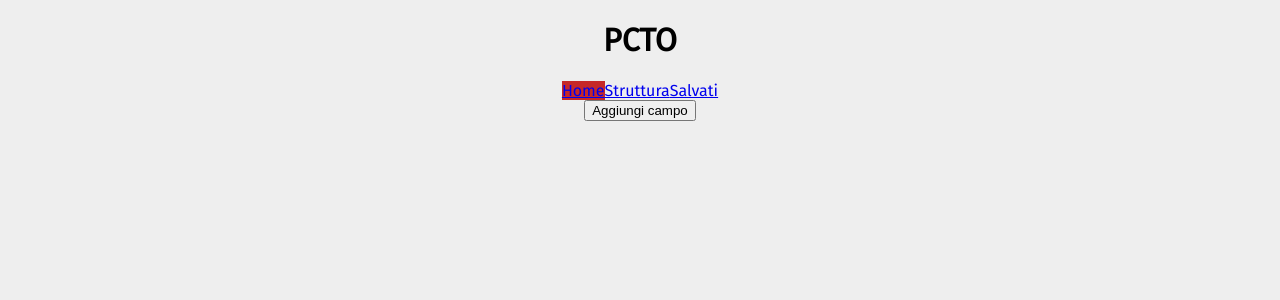
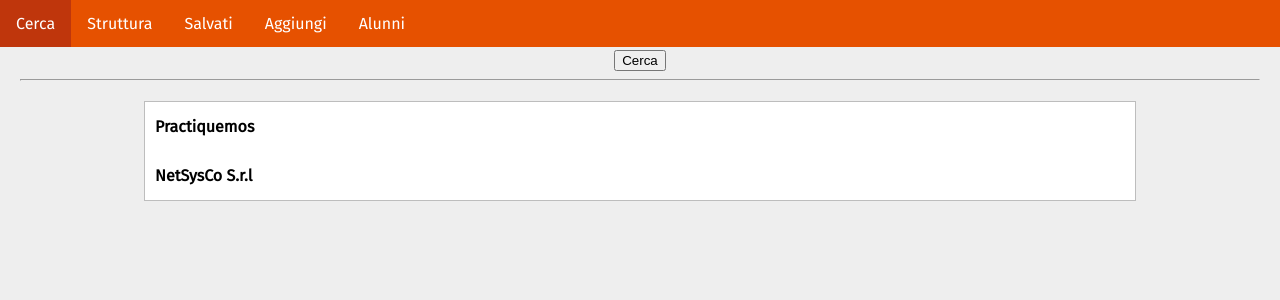
Before and after one commit to SartoRiccardo/pcto-anagrafe, a React (Create React App) app: page / in a window 1280 px wide. Shown: the top 300 px of the page. Built offline with nearby package versions, Linux system fonts and the light colour scheme.

Commit message:
Added redux for search pages

```diff
--- a/package.json
+++ b/package.json
@@ -6,6 +6,7 @@
     "@testing-library/jest-dom": "^4.2.4",
     "@testing-library/react": "^9.4.0",
     "@testing-library/user-event": "^7.2.1",
+    "immutability-helper": "^3.0.1",
     "react": "^16.12.0",
     "react-dom": "^16.12.0",
     "react-redux": "^7.1.3",
--- a/src/components/company/CompanyResults.js
+++ b/src/components/company/CompanyResults.js
@@ -1,5 +1,6 @@
 import React from "react";
 import CompanySummary from "./CompanySummary";
+import {connect} from "react-redux";
 
 function CompanyResults(props) {
   const {results, search} = props;
@@ -16,4 +17,11 @@ function CompanyResults(props) {
   );
 }
 
-export default CompanyResults;
+function mapStateToProps(state) {
+  return {
+    search: state.search,
+    results: state.results,
+  };
+}
+
+export default connect(mapStateToProps)(CompanyResults);
--- a/src/components/company/CompanySummary.js
+++ b/src/components/company/CompanySummary.js
@@ -10,8 +10,8 @@ class CompanySummary extends Component {
 
     let uniqueFields = [];
     for (let i = 0; i < search.length; i++) {
-      if(!uniqueFields.includes(search[i].id)) {
-        uniqueFields.push(search[i].id);
+      if(!uniqueFields.includes(search[i].field.id) && search[i].field.id !== 0) {
+        uniqueFields.push(search[i].field.id);
       }
     }
 
--- a/src/components/forms/SearchBar.js
+++ b/src/components/forms/SearchBar.js
@@ -1,21 +1,28 @@
 import React, {Component} from "react";
 import SearchField from "./SearchField";
+import {connect} from "react-redux";
+import {update} from "immutability-helper";
 
 class SearchBar extends Component {
   constructor(props) {
     super(props);
 
+    const fields = this.props.search;
+
     this.state = {
-      fields: [],
+      fields,
       lastId: 0,
     };
   }
 
   handleChange = evt => {
     let fields = [...this.state.fields];
+    let changedField = null;
     for (let i = 0; i < fields.length; i++) {
       if(fields[i].id === evt.id) {
         fields[i] = {...evt.target.state};
+        changedField = fields[i];
+        break;
       }
     }
 
@@ -23,6 +30,7 @@ class SearchBar extends Component {
       fields
     }, () => {
       this.notifyChange();
+      this.props.updateSearchField(changedField);
     });
   }
 
@@ -40,16 +48,20 @@ class SearchBar extends Component {
       lastId: lastId+1,
     }, () => {
       this.notifyChange();
+
+      const {fields} = this.state;
+      this.props.addSearchField(fields[fields.length-1]);
     });
   }
 
   handleDelete = evt => {
-    const {id} = evt.target.props;
+    const {id} = evt.target.state;
     const {fields} = this.state;
     this.setState({
       fields: fields.filter(f => f.id !== id),
     }, () => {
       this.notifyChange();
+      this.props.deleteSearchField(id);
     });
   }
 
@@ -65,16 +77,43 @@ class SearchBar extends Component {
     const {fields} = this.state;
     const sFields = fields.map(f => {
       return (
-        <SearchField key={f.id} id={f.id} options={this.props.options} onChange={this.handleChange} onDelete={this.handleDelete} />
+        <SearchField
+          key={f.id}
+          options={this.props.options}
+          initState={f}
+          onChange={this.handleChange}
+          onDelete={this.handleDelete}
+        />
       );
     })
     return (
       <form onSubmit={evt => evt.preventDefault()}>
         {sFields}
-        <input type="button" value="Aggiungi campo" onClick={this.addSearchField} />
+        <input className="btn" type="button" value="Cerca" onClick={this.addSearchField} />
       </form>
     );
   }
 }
 
-export default SearchBar;
+function mapStateToProps(state) {
+  return {
+    options: state.options,
+    search: state.search,
+  };
+}
+
+function mapDispatchToProps(dispatch) {
+  return {
+    addSearchField: search => {
+      dispatch({type: "ADD_SEARCH_FIELD", search});
+    },
+    deleteSearchField: id => {
+      dispatch({type: "DELETE_SEARCH_FIELD", id});
+    },
+    updateSearchField: search => {
+      dispatch({type: "UPDATE_SEARCH_FIELD", search});
+    }
+  };
+}
+
+export default connect(mapStateToProps, mapDispatchToProps)(SearchBar);
--- a/src/components/forms/SearchCompany.js
+++ b/src/components/forms/SearchCompany.js
@@ -1,11 +1,6 @@
 import React, {Component} from "react";
 import SearchBar from "./SearchBar";
 import CompanyResults from "../company/CompanyResults";
-
-let placeholder1 = [
-  {id:0, name:"nome", regex:"*"},
-  {id:1, name:"telefono", regex:"\\d{3} \\d{3} \\d{4}"}
-];
 
 class SearchCompany extends Component {
   constructor(props) {
@@ -26,7 +21,9 @@ class SearchCompany extends Component {
   render() {
     return (
       <div>
-        <SearchBar options={placeholder1} onChange={this.handleChange} />
+        <SearchBar onChange={this.handleChange} />
+        <hr />
+        <CompanyResults />
       </div>
     )
   }
--- a/src/components/forms/SearchField.js
+++ b/src/components/forms/SearchField.js
@@ -4,7 +4,9 @@ class SearchField extends Component {
   constructor(props) {
     super(props);
 
-    this.state = {
+    this.state = this.props.initState ? {
+      ...this.props.initState
+    } : {
       id: this.props.id,
       field: this.props.options[0],
       value: "",
@@ -47,7 +49,7 @@ class SearchField extends Component {
   notifyChange = () => {
     if(this.props.onChange) {
       this.props.onChange({
-        id: this.props.id,
+        id: this.state.id,
         target: this,
       });
     }
--- a/src/components/ui/AdminNav.js
+++ b/src/components/ui/AdminNav.js
@@ -2,12 +2,15 @@ import React, {} from "react";
 import {NavLink} from "react-router-dom";
 
 function AdminNav(props) {
-
   return (
     <nav>
-      <NavLink to="/">Home</NavLink>
-      <NavLink to="/table">Struttura</NavLink>
-      <NavLink to="/saved">Salvati</NavLink>
+      <ul>
+        <li><NavLink to="/search">Cerca</NavLink></li>
+        <li><NavLink to="/structure">Struttura</NavLink></li>
+        <li><NavLink to="/saved">Salvati</NavLink></li>
+        <li><NavLink to="/add">Aggiungi</NavLink></li>
+        <li><NavLink to="/projects">Alunni</NavLink></li>
+      </ul>
     </nav>
   );
 }
--- a/src/components/ui/App.js
+++ b/src/components/ui/App.js
@@ -6,11 +6,18 @@ import SearchCompany from "../forms/SearchCompany";
 function App() {
   return(
     <BrowserRouter>
-      <div>
-        <h1>PCTO</h1>
-        <AdminNav />
+      <AdminNav />
+      <div className="content">
         <Switch>
           <Route exact path="/" component={SearchCompany} />
+          <Route path="/search" component={SearchCompany} />
+          {/*
+          <Route path="/structure" component={} />
+          <Route path="/company/:id" component={} />
+          <Route path="/saved" component={} />
+          <Route path="/add" component={} />
+          <Route path="/projects" component={} />
+          */}
         </Switch>
       </div>
     </BrowserRouter>
--- a/src/index.js
+++ b/src/index.js
@@ -3,5 +3,9 @@ import ReactDOM from "react-dom";
 import App from "./components/ui/App";
 import "./index.css";
 import {createStore} from "redux";
+import {Provider} from "react-redux";
+import rootReducer from "./redux/reducers/rootReducer";
 
-ReactDOM.render(<App />, document.getElementById("root"));
+const store = createStore(rootReducer);
+
+ReactDOM.render(<Provider store={store}><App /></Provider>, document.getElementById("root"));
--- /dev/null
+++ b/src/redux/reducers/rootReducer.js
@@ -0,0 +1,71 @@
+import update from "immutability-helper";
+
+const init = {
+  options: [
+    {id: 0, name: "nome", regex: ".+"},
+    {id: 1, name: "telefono", regex: "\\d{3} \\d{3} \\d{4}"},
+    {id: 2, name: "email", regex: "[a-zA-Z0-9.!#$%&’*+\\/=?^_`{|}~-]+@[a-zA-Z0-9-]+(?:\\.[a-zA-Z0-9-]+)*"},
+  ],
+  search: [],
+  results: [
+    {
+      id: 2,
+      name: "Practiquemos",
+      fields: [
+        {id: 1, name: "telefono", regex: "\\d{3} \\d{3} \\d{4}", value:"123 456 7890"},
+        {id: 2, name: "email", regex: "[a-zA-Z0-9.!#$%&’*+\\/=?^_`{|}~-]+@[a-zA-Z0-9-]+(?:\\.[a-zA-Z0-9-]+)*", value:"cmverona@gmail.com"},
+      ],
+    },
+    {
+      id: 3,
+      name: "NetSysCo S.r.l",
+      fields: [
+        {id: 1, name: "telefono", regex: "\\d{3} \\d{3} \\d{4}", value:"111 222 3333"},
+        {id: 2, name: "email", regex: "[a-zA-Z0-9.!#$%&’*+\\/=?^_`{|}~-]+@[a-zA-Z0-9-]+(?:\\.[a-zA-Z0-9-]+)*", value:"netsysco@gmail.com"},
+      ],
+    },
+  ],
+};
+
+function rootReducer(state=init, action) {
+  let search;
+  switch(action.type) {
+    case "ADD_SEARCH_FIELD":
+      return {
+        ...state,
+        search: [...state.search, action.search],
+      };
+
+    case "DELETE_SEARCH_FIELD":
+      const {id} = action;
+      search = state.search;
+      return {
+        ...state,
+        search: search.filter(s => s.id !== id)
+      };
+
+    case "UPDATE_SEARCH_FIELD":
+      search = state.search;
+      let updateSearch = action.search;
+
+      let index = null;
+      for (let i = 0; i < search.length; i++) {
+        if(search[i].id === updateSearch.id) {
+          index = i;
+          break;
+        }
+      }
+      if(index == null) return state;
+
+      search = update(search, {[index]: {$set: updateSearch}});
+      return {
+        ...state,
+        search
+      };
+
+    default:
+      return state;
+  }
+}
+
+export default rootReducer;
```
Also changed, not shown: 1 other file (tests, documents, lock files or other folders).
